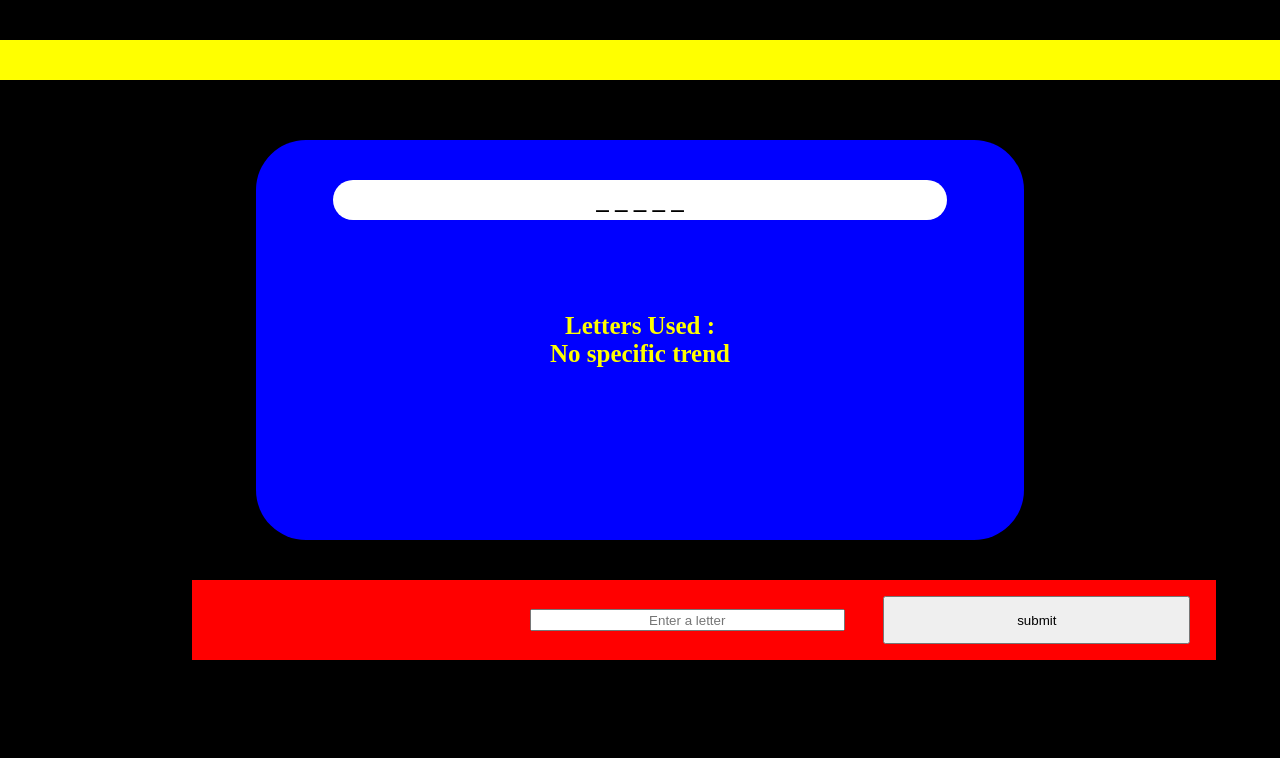
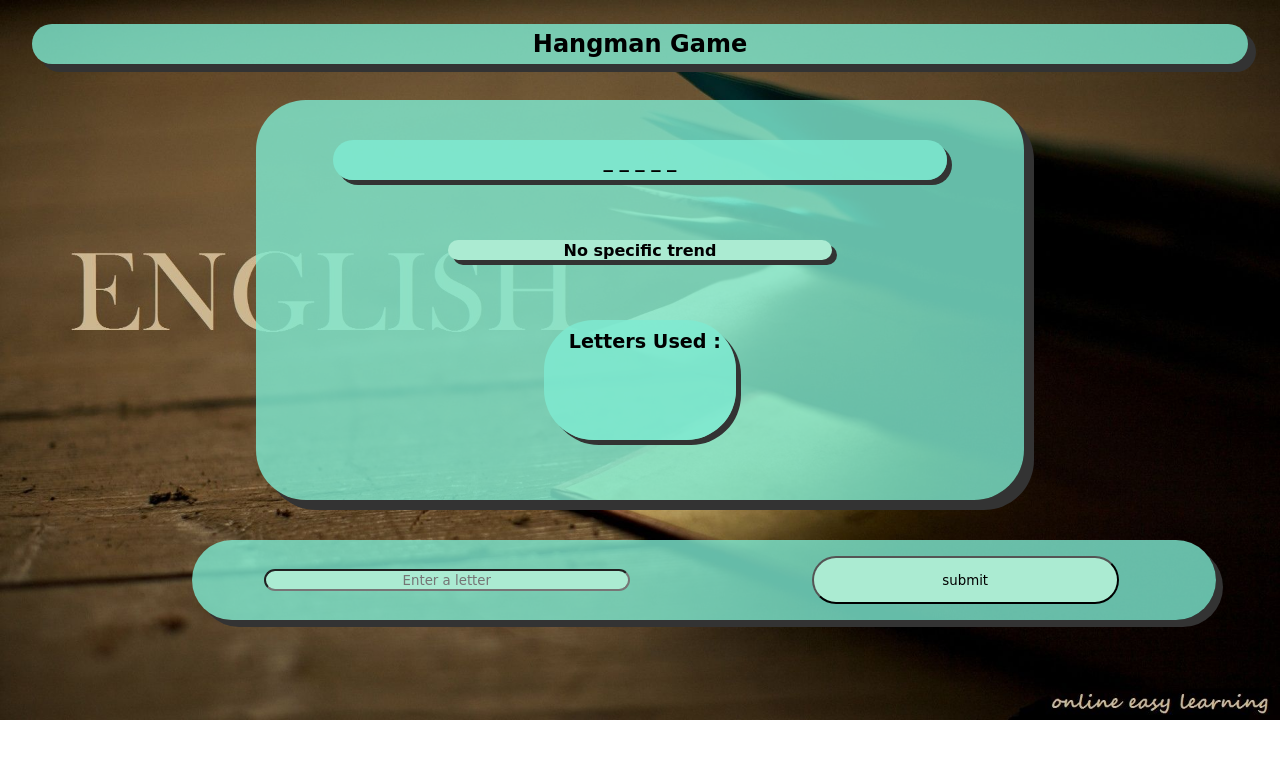
Before and after one commit to wag154/brainy-branchers-learning-website, a plain HTML site: page Client/Hangman.html in a window 1280 px wide. Drawn offline with Linux system fonts and the light colour scheme.

Commit message:
added styling to hangman

```diff
--- a/Client/Hangman.html
+++ b/Client/Hangman.html
@@ -4,14 +4,17 @@
   <meta charset="UTF-8">
   <meta http-equiv="X-UA-Compatible" content="IE=edge">
   <meta name="viewport" content="width=device-width, initial-scale=1.0">
-  <link rel = "stylesheet" href = "css/style.css">
+  <link rel = "stylesheet" href = "css/hastyle.css">
   <title>Document</title>
 </head>
 <body>
 
   <section id = "Menu">
 
+    <h1><strong>Hangman Game</strong></h1>
+
   </section>
+
   <section id = "MainDis">
 
     <section id = "Display-Hangman">
@@ -19,9 +22,13 @@
 
       </div>
 
+      <section id = "DescribeDis">
+        <h1 id = "Describe">No specific trend</h1>
+      </section>
 
-      <h1 id = "Describe">No specific trend</h1>
-      <h1 id = "LettersUsed"></h1>
+      <section id = "UsedLettersDis">
+        <h1 id = "LettersUsed"></h1>
+      </section>
 
       <div id = "LettersLefts"><h1></h1></div>
 
@@ -29,8 +36,8 @@
 
     <section id= "Interaction">
       <form>
-        <input type = "submit" value = "submit">
-        <input id = "letter" type = "text" name = "UserInput" maxlength="1" placeholder="Enter a letter">
+        <input class = "btn" type = "submit" value = "submit">
+        <input class = "Input" id = "letter" type = "text" name = "UserInput" maxlength="1" placeholder="Enter a letter">
       </form>
     </section>
   </section>
--- /dev/null
+++ b/Client/css/hastyle.css
@@ -0,0 +1,147 @@
+@import url('https://fonts.googleapis.com/css2?family=Dosis:wght@600&family=Kanit:wght@300;400&display=swap');
+*{
+  margin: 0;
+}
+
+body {
+  background-image: url("/Client/css/3485268.jpg");
+  background-size: cover;
+  background-repeat: no-repeat;
+}
+#Menu {
+  font-family: 'Tilt Warp', cursive;
+  position: absolute;
+  border-radius: 50px;
+  display: flex;
+  justify-content: center;
+  align-items: center;
+  top: 3vh;
+  left :2.5vw;
+  width : 95vw;
+  height : 5vh;
+  background-color: rgba(127,235,210,0.8);
+  box-shadow: 8px 8px #333333;
+}
+
+
+#Display-Hangman{
+  box-shadow: 10px 10px #333333;
+  position: relative;
+  display: flex;
+  height: 50vh;
+  width : 60vw;
+  border-radius: 50px;
+  background-color : rgba(127,235,210,0.8);
+  justify-content: center;
+  align-items: center;
+  flex-direction: column-reverse;
+}
+
+#Interaction form{
+  box-shadow: 7px 7px #333333;
+  display: flex;
+  border-radius: 50px;
+  flex-direction: row-reverse;
+  background-color : rgba(127,235,210,0.8);
+  margin-top: 5vh;
+  margin-left: 10vw;
+  width : 80vw;
+  height : 10vh;
+justify-content: space-around;
+align-items: center;
+}
+
+#Interaction  input:nth-child(2){
+  text-align: center;
+  width : 35%;
+  height: 20%;
+}
+
+#Interaction  input:nth-child(1){
+margin-left : 3vw;
+width : 30%;
+height :60%;
+margin-right: 2vw;
+}
+#LoginDis {
+  background-color: yellow;
+  width: 100vw;
+  height : 70vh;
+}
+#MainDis{
+  position: relative;
+  display: flex;
+  flex-direction: column;
+  justify-content: center;
+  align-items: center;
+  width: 100vw;
+  height :90vh;
+}
+#LettersLefts{
+  box-shadow: 5px 5px #333333;
+  font-family: 'Tilt Warp', cursive;
+  border-radius: 150px;
+  display: flex;
+  justify-content: center;
+  align-items: center;
+  position:absolute ;
+  top:10%;
+  background-color: rgba(127,235,210,0.8);
+  width: 80%;
+  height :10%;
+}
+#LettersLefts > h1{
+  color :black;
+}
+
+#DescribeDis{
+  box-shadow: 5px 5px #333333;
+  position: absolute;
+  top : 35%;
+  font-family: 'Tilt Warp', cursive;
+  width : 50%;
+  height : 5%;
+  border-radius: 50px;
+  display: flex;
+  justify-content: center;
+  align-items: center;
+  background-color: #ABEBD2;
+
+}
+
+#UsedLettersDis{
+  display: flex;
+  align-items: center;
+  flex-direction: column;
+  position: absolute;
+  border-radius: 50px;
+  background-color: rgba(127,235,210,0.8);
+  width : 25%;
+  height : 30%;
+  bottom : 15%;
+  box-shadow: 5px 5px #333333;
+
+}
+#LettersUsed{
+  font-size: 120%;
+  font-family: 'Tilt Warp', cursive;
+  margin-top: 5%;
+  margin-left: 5%;
+}
+
+.btn {
+  font-family: 'Tilt Warp', cursive;
+  border-radius: 50px;
+  background-color:#ABEBD2 ;
+}
+.btn:hover{
+  transition: 1s ease-in-out;
+  box-shadow: 5px 5px white;
+  background-color : #333333
+}
+
+#letter {
+  font-family: 'Tilt Warp', cursive;
+  border-radius: 50px;
+  background-color: #ABEBD2;
+}
--- a/Client/css/style.css
+++ /dev/null
@@ -1,82 +0,0 @@
-*{
-  margin: 0;
-}
-
-#Menu {
-  position: absolute;
-  top: 5vh;
-  width : 100vw;
-  height : 5vh;
-  background-color: yellow;
-}
-
-h1{
-  font-size: 25px;
-  color : yellow;
-
-}
-
-#Display-Hangman{
-  position: relative;
-  display: flex;
-  height: 50vh;
-  width : 60vw;
-  border-radius: 50px;
-  background-color : blue;
-  justify-content: center;
-  align-items: center;
-  flex-direction: column-reverse;
-}
-
-#Interaction form{
-  display: flex;
-  flex-direction: row-reverse;
-  background-color : red;
-  margin-top: 5vh;
-  margin-left: 10vw;
-  width : 80vw;
-  height : 10vh;
-justify-content: flex-start;
-align-items: center;
-}
-
-#Interaction  input:nth-child(2){
-  text-align: center;
-  width : 30%;
-  height: 20%;
-}
-
-#Interaction  input:nth-child(1){
-margin-left : 3vw;
-width : 30%;
-height :60%;
-margin-right: 2vw;
-}
-#LoginDis {
-  background-color: yellow;
-  width: 100vw;
-  height : 70vh;
-}
-#MainDis{
-  background-color: black;
-  display: flex;
-  flex-direction: column;
-  justify-content: center;
-  align-items: center;
-  width: 100vw;
-  height :100vh;
-}
-#LettersLefts{
-  border-radius: 150px;
-  display: flex;
-  justify-content: center;
-  align-items: center;
-  position:absolute ;
-  top:10%;
-  background-color: white;
-  width: 80%;
-  height :10%;
-}
-#LettersLefts > h1{
-  color :black;
-}
```
Also changed, not shown: Client/css/3485268.jpg (added).
